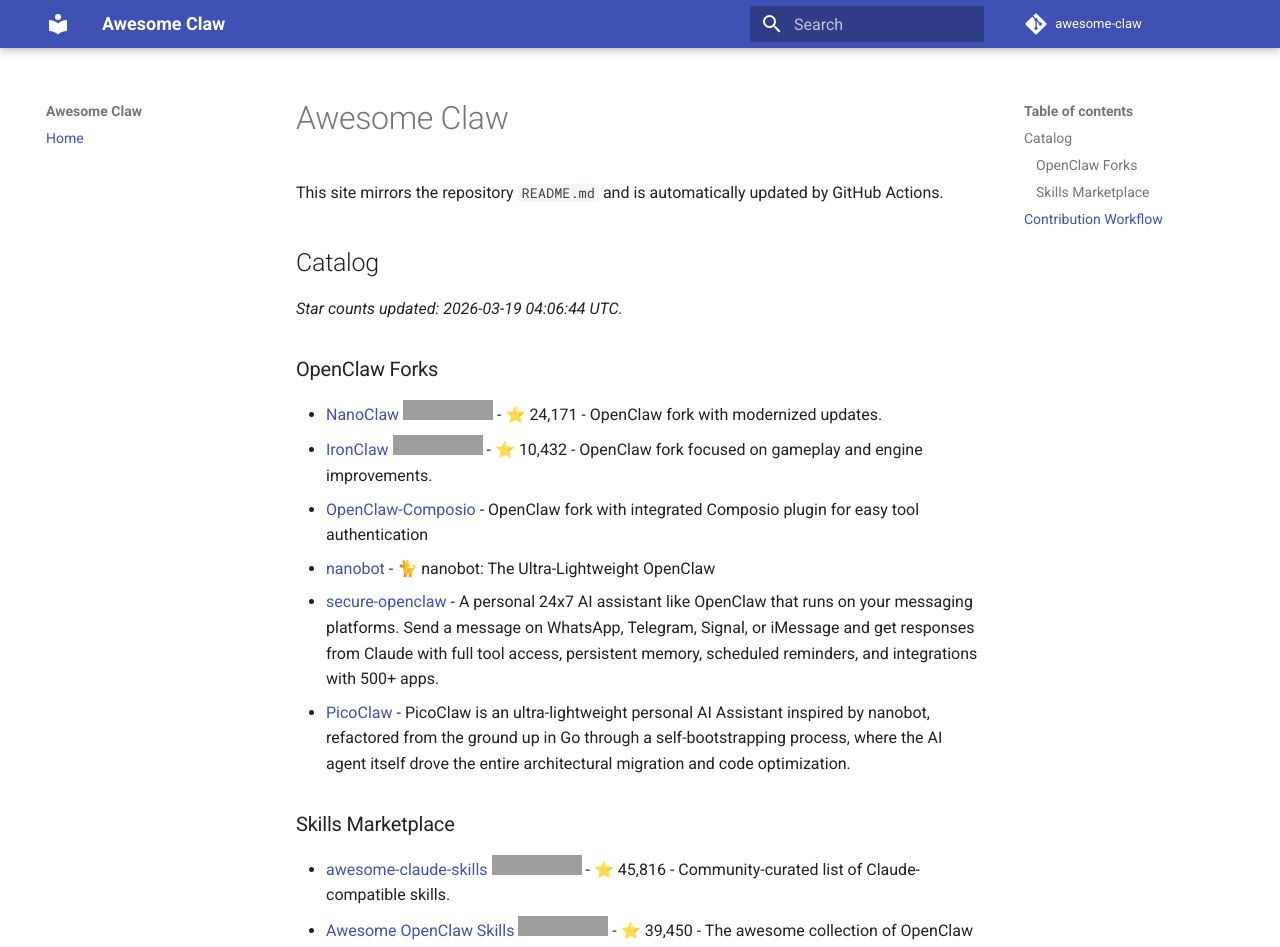
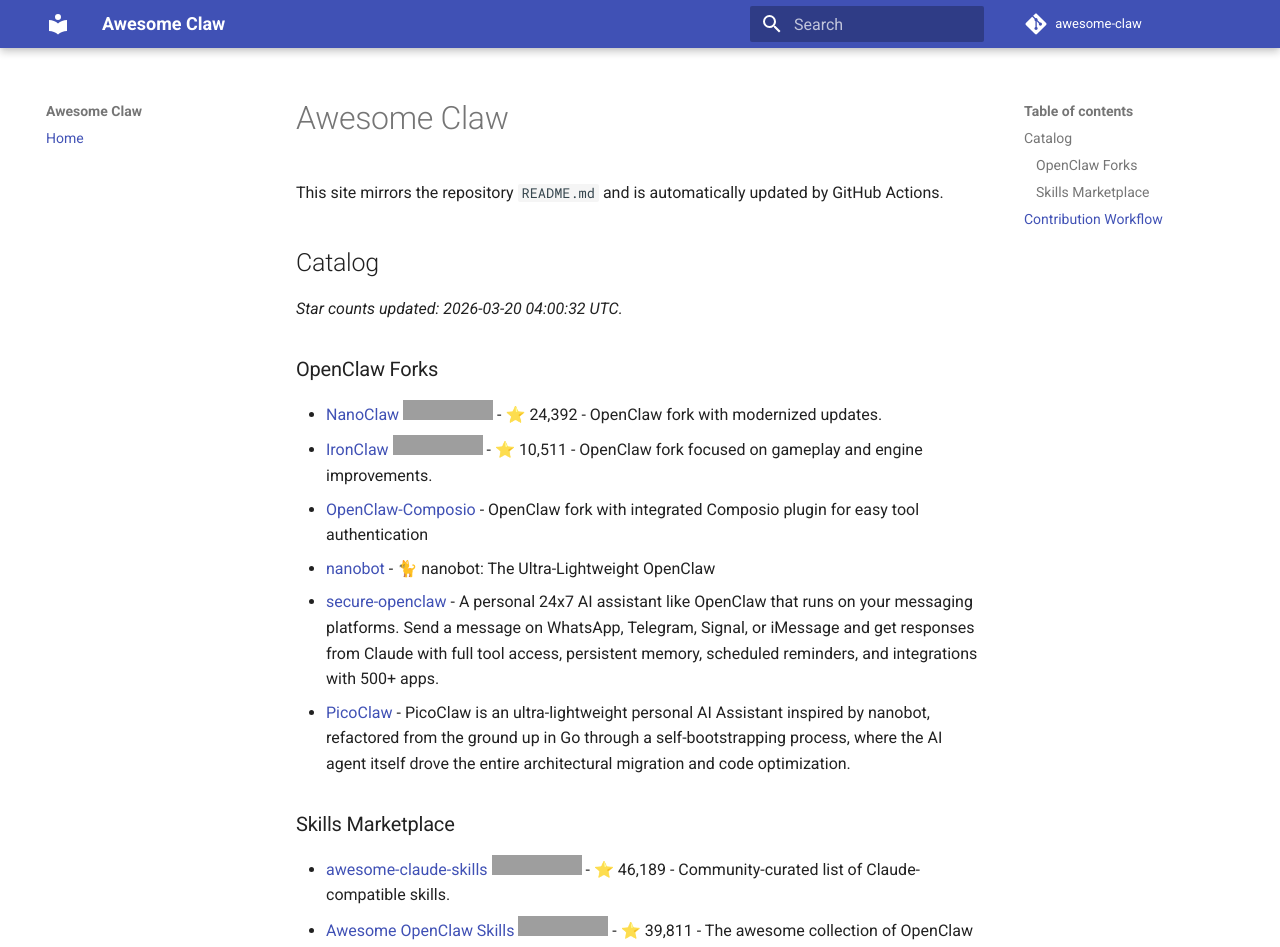
Before and after one commit to andrijdavid/awesome-claw, an MkDocs documentation site: the page built from docs/index.md, in a window 1280 px wide and 1316 px high. Shown: the top 947 px of the window. Built offline with MkDocs 1.6.1 and Material for MkDocs 9.7.7, drawn with Linux system fonts in a browser that asks for light colours; comment, search, counter and statistics services are not loaded; some of the changed text lies outside the part shown; grey boxes are pictures that could not be loaded.

Commit message:
chore: update repository stars

```diff
--- a/docs/index.md
+++ b/docs/index.md
@@ -6,12 +6,12 @@ This site mirrors the repository `README.md` and is automatically updated by Git
 
 <!-- BEGIN: GENERATED_REPO_LIST -->
 
-_Star counts updated: 2026-03-19 04:06:44 UTC._
+_Star counts updated: 2026-03-20 04:00:32 UTC._
 
 ### OpenClaw Forks
 
-- [NanoClaw](https://github.com/qwibitai/nanoclaw) ![GitHub Repo stars](https://img.shields.io/github/stars/qwibitai/nanoclaw?style=flat-square) - ⭐ 24,171 - OpenClaw fork with modernized updates.
-- [IronClaw](https://github.com/nearai/ironclaw) ![GitHub Repo stars](https://img.shields.io/github/stars/nearai/ironclaw?style=flat-square) - ⭐ 10,432 - OpenClaw fork focused on gameplay and engine improvements.
+- [NanoClaw](https://github.com/qwibitai/nanoclaw) ![GitHub Repo stars](https://img.shields.io/github/stars/qwibitai/nanoclaw?style=flat-square) - ⭐ 24,392 - OpenClaw fork with modernized updates.
+- [IronClaw](https://github.com/nearai/ironclaw) ![GitHub Repo stars](https://img.shields.io/github/stars/nearai/ironclaw?style=flat-square) - ⭐ 10,511 - OpenClaw fork focused on gameplay and engine improvements.
 - [OpenClaw-Composio](https://github.com/ComposioHQ/openclaw-composio) - OpenClaw fork with integrated Composio plugin for easy tool authentication
 - [nanobot](https://github.com/HKUDS/nanobot) - 🐈 nanobot: The Ultra-Lightweight OpenClaw
 - [secure-openclaw](https://github.com/ComposioHQ/secure-openclaw) - A personal 24x7 AI assistant like OpenClaw that runs on your messaging platforms. Send a message on WhatsApp, Telegram, Signal, or iMessage and get responses from Claude with full tool access, persistent memory, scheduled reminders, and integrations with 500+ apps.
@@ -19,9 +19,9 @@ _Star counts updated: 2026-03-19 04:06:44 UTC._
 
 ### Skills Marketplace
 
-- [awesome-claude-skills](https://github.com/ComposioHQ/awesome-claude-skills) ![GitHub Repo stars](https://img.shields.io/github/stars/ComposioHQ/awesome-claude-skills?style=flat-square) - ⭐ 45,816 - Community-curated list of Claude-compatible skills.
-- [Awesome OpenClaw Skills](https://github.com/VoltAgent/awesome-openclaw-skills) ![GitHub Repo stars](https://img.shields.io/github/stars/VoltAgent/awesome-openclaw-skills?style=flat-square) - ⭐ 39,450 - The awesome collection of OpenClaw Skills. Formerly known as Moltbot, originally Clawdbot.
-- [OpenClaw Skills Library](https://github.com/BankrBot/openclaw-skills) ![GitHub Repo stars](https://img.shields.io/github/stars/BankrBot/openclaw-skills?style=flat-square) - ⭐ 1,017 - Moltbot skill library for AI agents. Including polymarket, crypto trading, DeFi operations, automation, and more. Open a PR to add skills.
+- [awesome-claude-skills](https://github.com/ComposioHQ/awesome-claude-skills) ![GitHub Repo stars](https://img.shields.io/github/stars/ComposioHQ/awesome-claude-skills?style=flat-square) - ⭐ 46,189 - Community-curated list of Claude-compatible skills.
+- [Awesome OpenClaw Skills](https://github.com/VoltAgent/awesome-openclaw-skills) ![GitHub Repo stars](https://img.shields.io/github/stars/VoltAgent/awesome-openclaw-skills?style=flat-square) - ⭐ 39,811 - The awesome collection of OpenClaw Skills. Formerly known as Moltbot, originally Clawdbot.
+- [OpenClaw Skills Library](https://github.com/BankrBot/openclaw-skills) ![GitHub Repo stars](https://img.shields.io/github/stars/BankrBot/openclaw-skills?style=flat-square) - ⭐ 1,019 - Moltbot skill library for AI agents. Including polymarket, crypto trading, DeFi operations, automation, and more. Open a PR to add skills.
 
 <!-- END: GENERATED_REPO_LIST -->
 
```
Also changed, not shown: README.md (+6 -6 lines).
